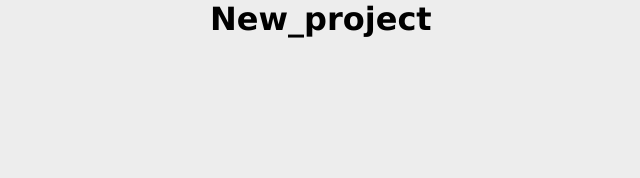
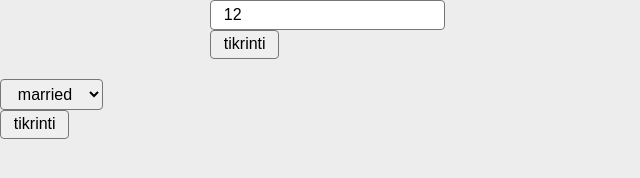
Before and after one commit to Smaidziunas/02-conditionals, a plain HTML site: page index.html in a window 1280 px wide. Shown: the whole page, without its empty margins (0-640 px from the left). Drawn offline with Linux system fonts and the light colour scheme.

Commit message:
if uzduotys

```diff
--- a/index.html
+++ b/index.html
@@ -1,6 +1,5 @@
 <!DOCTYPE html>
 <html lang="en">
-
   <head>
     <meta charset="UTF-8" />
     <meta http-equiv="X-UA-Compatible" content="IE=edge" />
@@ -8,13 +7,27 @@
     <title>Javascript project</title>
     <link rel="stylesheet" href="./style/style.css" />
     <!-- itraukiu javascript -->
-  <script src="./js/main.js" defer></script>
+    <!-- <script src="./js/math.js" defer></script> -->
+    <!-- <script src="./js/prompt.js" defer></script> -->
+    <!-- <script src="./js/string.js" defer></script> -->
+    <!-- <script src="./js/uzdIF.js" defer></script> -->
+    <script src="./js/ismarried.js" defer></script>
   </head>
 
   <body>
     <div class="container">
-    <h1>New_project</h1>
+      <input id="age" type="number" value="12" />
+      <button id="btn">tikrinti</button>
+      <h2 id="atsakymas"></h2>
+    </div>
+
+    <div class="marriedOrNot">
+      <select name="marital status" id="familyStatus">
+        <option value="married">married</option>
+        <option value="single">single</option>
+      </select>
+      <button id="btn2">tikrinti</button>
+      <h2 id="atsakymas2"></h2>
     </div>
   </body>
-
 </html>
```
Lines whose indentation alone changed are shown as unchanged.
